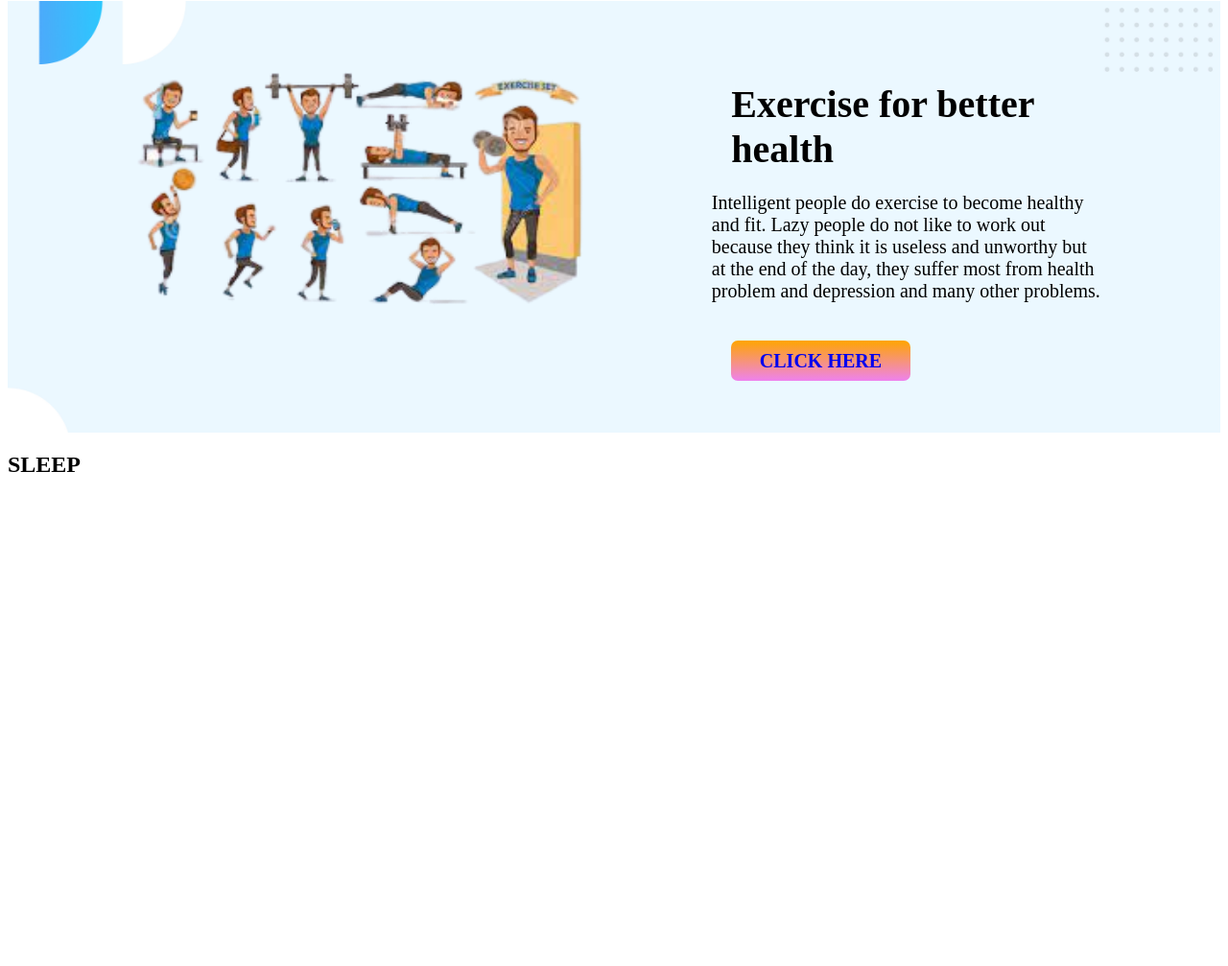
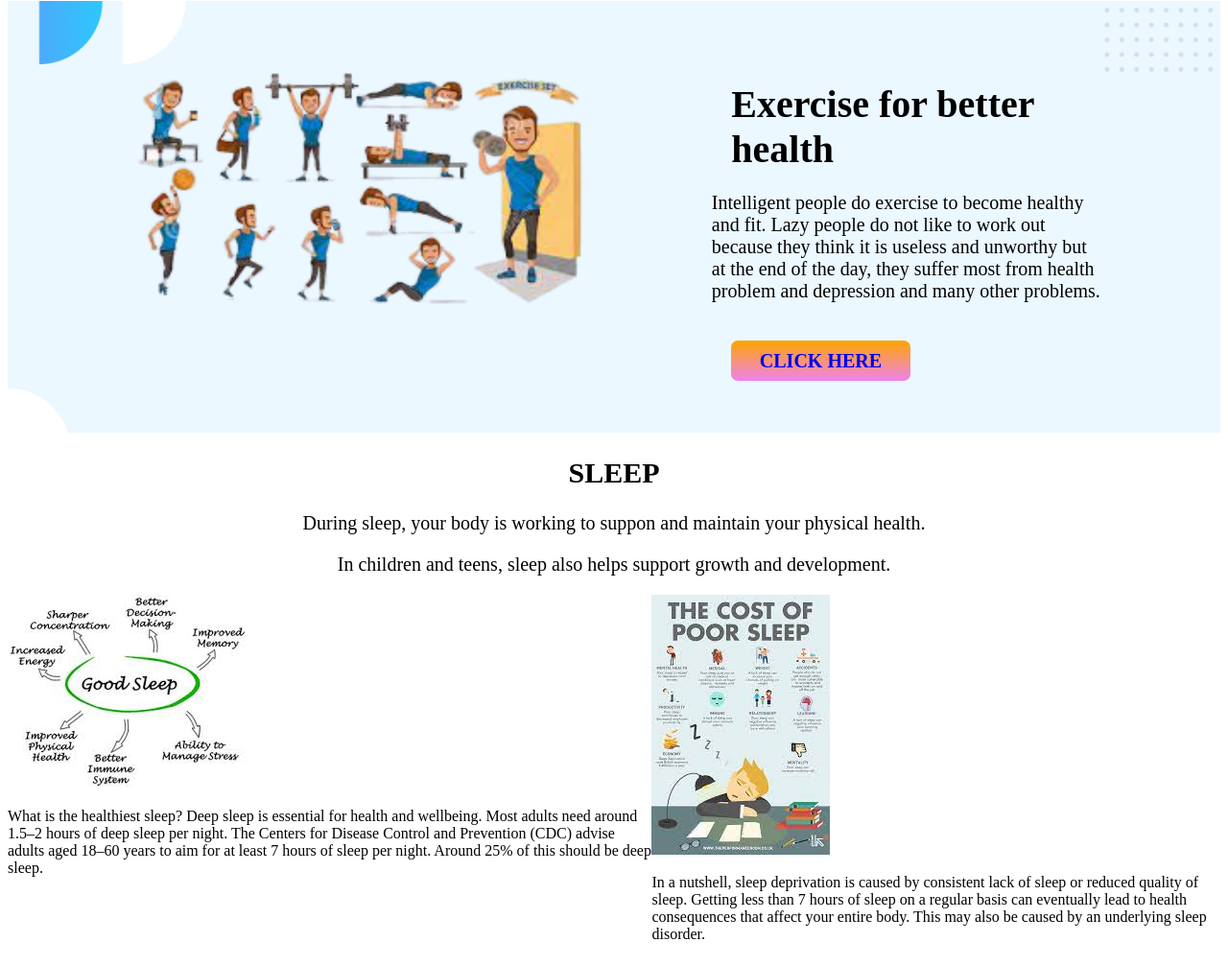
Before and after one commit to naymulmonaem/eat-sleep-exercise, a plain HTML site: page index.html in a window 1280 px wide. Shown: the part 666-1673 px from the top of the page at 96% size. Before the commit the page ends 1184 px from the top, so only its background shows below. Drawn offline with Linux system fonts and the light colour scheme.

Commit message:
new-div-added

```diff
--- a/index.html
+++ b/index.html
@@ -5,6 +5,7 @@
     <meta http-equiv="X-UA-Compatible" content="IE=edge">
     <meta name="viewport" content="width=device-width, initial-scale=1.0">
     <link rel="stylesheet" href="style.css">
+    <link rel="shortcut icon" href="images/food/Project Cover4.png" type="image/x-icon">
     <title>Practice Project</title>
 </head>
 <body>
@@ -30,7 +31,20 @@
         </div>
     </section>
     <section>
-        <h1>SLEEP</h1>
+        <h1 id="head-two">SLEEP</h1>
+        <p class="para-two">During sleep, your body is working to suppon and maintain your physical health.</p>
+        <p class="para-two">In children and teens, sleep also helps support growth and development.</p>
+        <div class="div-three">
+            <div>
+<img src="images/good-sleep.jpg" alt="">
+<p>What is the healthiest sleep?
+    Deep sleep is essential for health and wellbeing. Most adults need around 1.5–2 hours of deep sleep per night. The Centers for Disease Control and Prevention (CDC) advise adults aged 18–60 years to aim for at least 7 hours of sleep per night. Around 25% of this should be deep sleep.</p>
+            </div>
+            <div>
+<img src="images/bad-sleep.jpg" alt="">
+<p>In a nutshell, sleep deprivation is caused by consistent lack of sleep or reduced quality of sleep. Getting less than 7 hours of sleep on a regular basis can eventually lead to health consequences that affect your entire body. This may also be caused by an underlying sleep disorder.</p>
+            </div>
+        </div>
     </section>
 </body>
 </html>
--- a/style.css
+++ b/style.css
@@ -39,3 +39,12 @@ margin: 5%;
 .img-two{
     width: 500px; height: 300px;
 }
+#head-two{
+    text-align: center; font-size: 30px; font-weight: 700;
+}
+.para-two{
+    text-align: center; font-size: 20px; font-weight: 400;
+}
+.div-three{
+    display: flex;
+}
```
Also changed, not shown: images/bad-sleep.jpg (added), images/good-sleep.jpg (added).
